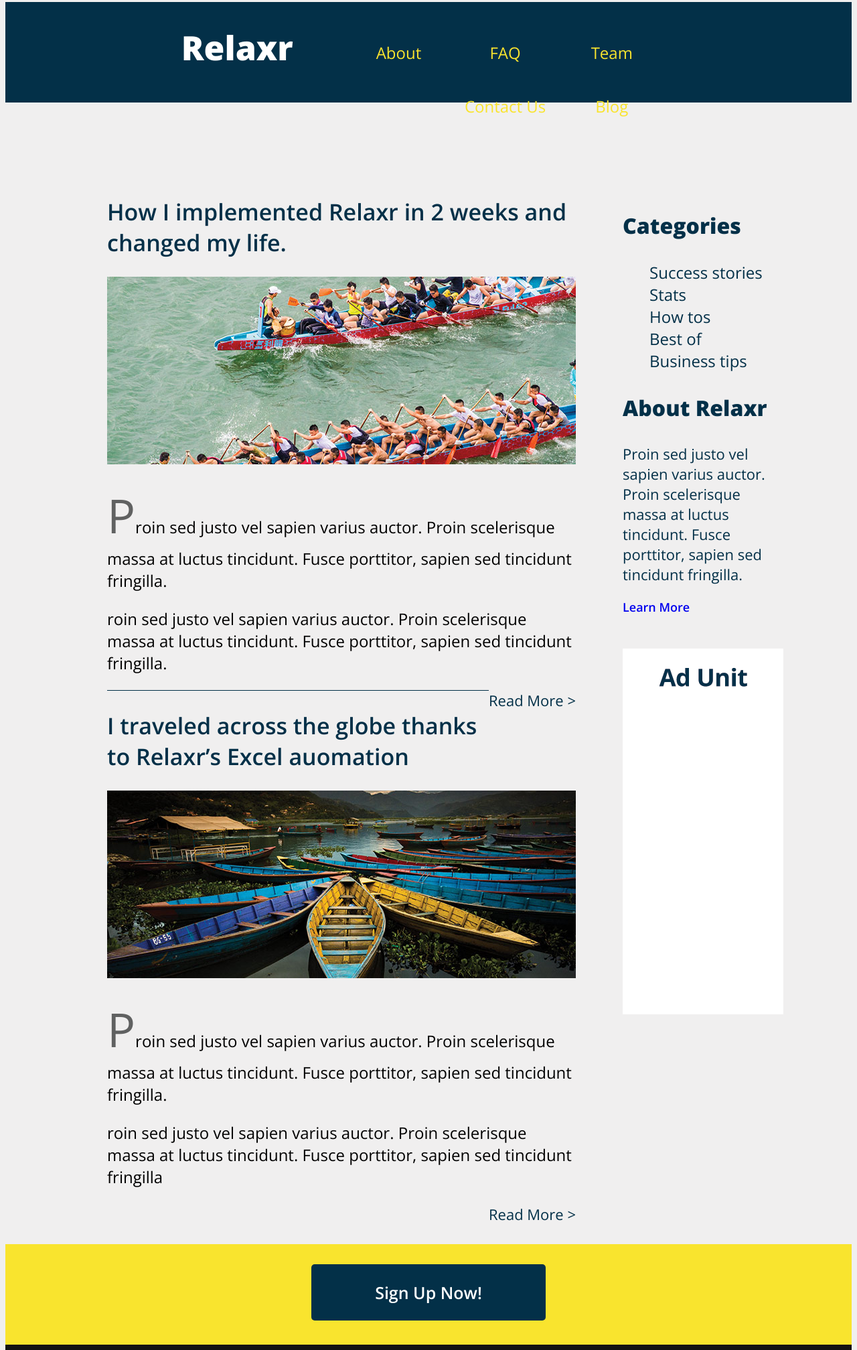
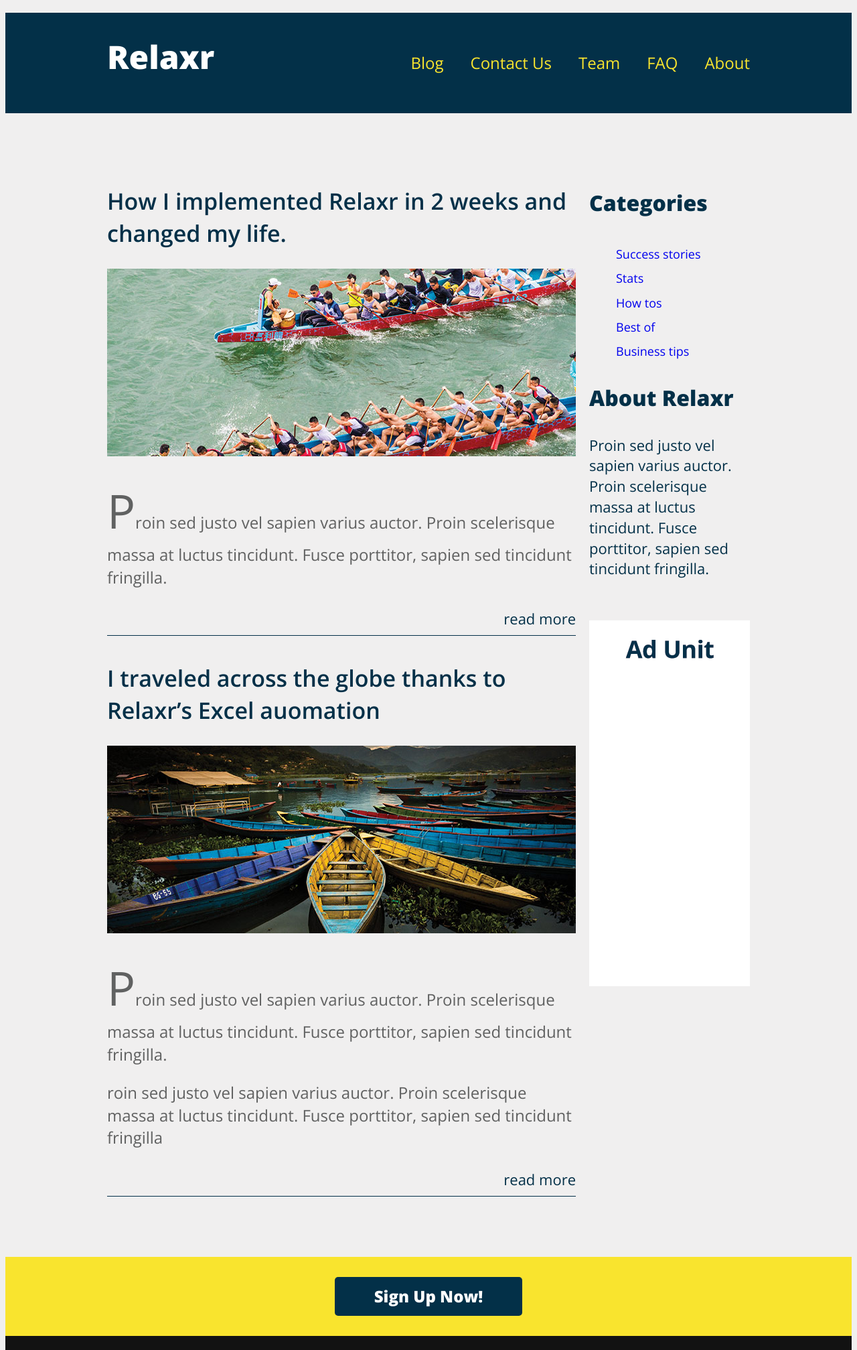
Before and after one commit to CRweaver/Assignment3, a plain HTML site: page index.html in a window 1280 px wide. Shown: the part 5-2020 px from the top of the page at 67% size. Drawn offline with nearby package versions, Linux system fonts and the light colour scheme.

Commit message:
changes as per marking

```diff
--- a/css/style.css
+++ b/css/style.css
@@ -1,49 +1,56 @@
+
+.cf:before,
+.cf:after {
+    content: " ";
+    display: table;
+ }
+
+.cf:after {
+    clear: both;
+ }
+
 
 body{
-     background-color:#f0efef
+    font-size: 26px;
+    line-height: 1.4;
+    color: #606161;
+    font-family: "Open Sans", Helvetica, Arial, sans-serif;
+    font-weight: 300;
+    background: #F0EFEF none repeat scroll 0% 0%;
 }
 
 p {
 	font-size:24px;
 	font-weight:100;
-	font-family:Open Sans;
-}
-
-.categorieslist {
-	font-family:Open Sans;
-    font-weight:200;
-    font-size:32px;
 }
 
 h1{
     color:#FFF;
-    font-family: open sans;
     font-weight:800;
     font-size:50px;
 }
 
 h2{
-    font-family:open sans;
     font-size:34px;
     font-weight:600;
     color:#033048;
 }
 
 h3{
-    font-family:open sans;
     font-size:32px;
     font-weight:800;
     color:#033048;
 }
 
-nav. a {
-    color:#f9e42e;
-    text-decoration: none;
+h4 {
+    font-size:24px;
+	font-weight:100;
 }
 
-.navbar a:hover{
-    color:#FFF;
+ul {
+    list-style: none;
 }
+
 
 header {
      width: 100%;
@@ -51,35 +58,82 @@ header {
      height:150px;
 }
 
+#header{
+    background:#033048;
+}
+
+header nav ul li {
+    display: inline-block;
+    margin: 0 0 0 40px;
+    font-size: 24px;
+    float:right;
+}
+
+header .logo {
+    color: #fff;
+    float: left;
+}
+
+.logo {
+    font-size: 48px;
+    font-weight: 800;
+}
+
+header nav a {
+    color:#f9e42e;
+    text-decoration: none;
+}
+
+nav a:hover{
+    color:#FFF;
+}
+
 
 nav{
     color:#f9e42e;
     font-size: 24px;
-    font-family: Open Sans;
-    font-size: 24px;
+    line-height: 150px;
     }
 
-.navwrap{
-    width: 100%;
-    padding-left: 0;
-    padding-right: 30px;
-    position: relative;
+#wrap{
+    margin-top: 80px;
 }
+
+.container {
+    width: 960px;
+    margin: 0 auto;
+}
+
+#left{
+    width:700px;
+    float:left;
 }
 
 article{
     width:700px;
 }
 
-aside {
-    width:240px;
-    margin:50px;
-    list-style: none;
+article a {
+    font-size: 22px;
+    font-weight: 400;
+    float: right;
+    text-decoration: none;
+    color:#033048;
 }
 
-ul {
-    font-family: opens sans;
-    list-style: none;
+article a:hover {
+    color:#f9e42e;
+}
+
+#sidebar {
+    width: 240px;
+    float: left;
+    margin-left: 20px;
+}
+
+#sidebar p {
+    padding-bottom:40px;
+
 }
 
 aside p {
@@ -89,11 +143,54 @@ aside p {
 }
 
 aside a {
-    font-family: Opens sans;
-    font-size:18px;
+    font-size: 18px;
     text-decoration: none;
-    font colour: #033048;
     font-weight: 100;
+}
+
+.post {
+    border-bottom: 1px solid #043049;
+    padding-bottom: 40px;
+    margin-bottom: 40px;
+}
+
+a:hover {
+    color:#f9e42e;
+}
+
+.readmore, .readless {
+    text-align: right;
+    margin-top: 30px;
+}
+
+.righthand {
+    float:right;
+    width: 240px;
+    margin-top:50px;
+}
+
+#signup {
+    background: #F9E42E none repeat scroll 0% 0%;
+    padding: 30px;
+    text-align: center;
+    margin-top: 50px;
+}
+
+.button {
+    border-radius: 5px;
+    font-weight: 800;
+    padding: 12px 0px;
+    width: 280px;
+    font-size: 28px;
+    text-align: center;
+    display: block;
+    margin: 0px auto;
+}
+
+.blue {
+    background: #033048 none repeat scroll 0% 0%;
+    color: #FFF;
+    font-size: 24px;
 }
 
 footer{
@@ -102,7 +199,6 @@ footer{
     width:100%;
     float:left;
     color: #FFF;
-    font-family: Open sans;
     text-align:center;
 }
 
@@ -115,131 +211,10 @@ footer ul li{
     display: inline-block;
     list-style: none;
     margin: 0 26px 75px;
-
 }
 
 small{
     font-size: 20px;
     color:#FFF;
     padding: 30px;
-    font-family: open sans;
 }
-
-#header{
-    background:#033048;
-}
-
-.logocontainer{
-    width: 34%;
-    float: left;
-    text-align: right;
-}
-
-.navbar{
-    width: 44%;
-    padding-top:20px;
-    float: left;
-    text-align: right;
-}
-
-header nav a {
-    background-color: #f9e42e;
-    text-decoration: none;
-}
-
-.nav a {
-    position: relative;
-    font-size: 24px;
-    text-decoration: none;
-}
-
-.nav a,
-header nav a {
-    display: inline-block;
-    width: 150px;
-    height: 80px;
-    line-height: 80px;
-    margin-right: 1%;
-    text-align: center;
-    color:#f9e42e;
-    font-family:open sans;
-}
-
-.nav ul li {
-   margin: 0;
-   padding: 0;
-   display: inline;
-}
-
-aside nav a {
-    text-decoration: none;
-    color:#033048;
-    font-size: 24px;
-    font-family: Open Sans;
-}
-
-
-a:hover {
-    color:#f9e42e;
-}
-
-
-
-#wrap{
-    width:960px;
-    margin: 0 auto;
-}
-
-#left{
-    width:700px;
-    float:left;
-    margin-top:50px;
-}
-
-.righthand {
-    float:right;
-    width: 240px;
-    margin-top:50px;
-}
-
-.signup {
-    width: 100%;
-    text-align: center;
-    background: #f9e42e;
-    height: 150px;
-    float: left;
-    margin-top: 30px;
-}
-
-.signup a {
-    font-family: 'Open Sans', sans-serif;
-    color: white;
-    text-decoration: none;
-    display: inline-block;
-    width: 300px;
-    background-color: #033048;
-    padding: 25px;
-    border-radius: 5px;
-    margin-top: 30px;
-    font-weight: 600;
-    font-size: 25px;
-}
-
-hr {
-    background: #033048;
-    height: 1px;
-    border:none;
-}
-
-article a {
-    font-size: 22px;
-    font-weight: 400;
-    font-family: open sans;
-    float: right;
-    text-decoration: none;
-    color:#033048;
-}
-
-article a:hover {
-    color:#f9e42e;
-}
--- a/index.html
+++ b/index.html
@@ -4,18 +4,18 @@
 	<meta charset="utf-8">
     	<meta name="relaxrblog" content="about relaxr blog">
     	<meta name="relaxr" content="about">
-
     <title>
 	    Relaxr Blog
     </title>
         <link href='https://fonts.googleapis.com/css?family=Open+Sans:400,800,600,300,300italic' rel='stylesheet' type='text/css'>
         <link rel="stylesheet" href="css/style.css">
+        <script src="jquery-1.11.3.min.js"></script>
 </head>
     <body>
      <header>
-            <div class="nav cf">
-                <div class="logocontainer"><h1>Relaxr</h1></div>
-                <div class="navbar">
+          <div class="container">
+            <h1 class="logo">Relaxr</h1>
+            <nav>
                 <ul>
                     <li><a href="/about">About</a></li>
                     <li><a href="/FAQ">FAQ</a></li>
@@ -23,29 +23,27 @@
                     <li><a href="#">Contact Us</a></li>
                     <li><a href="#">Blog</a></li>
                 </ul>
-                </div>
+            </nav>
          </div>
      </header>
     <div id="wrap">
+       <div class="container cf">
         <div id="left">
-        <article>
+            <article class="post">
                 <h2>How I implemented Relaxr in 2 weeks and changed my life.</h2>
                 <img src="images/blog_photo1.jpg" alt="blog_photo1">
-			    <p><span style="color:#606161; font-size:70px; font-weight:400; font-family: Open sans;">P</span>roin sed justo vel sapien varius auctor. Proin scelerisque massa at luctus tincidunt. Fusce porttitor, sapien sed tincidunt fringilla.</p><p>roin sed justo vel sapien varius auctor. Proin scelerisque massa at luctus tincidunt. Fusce porttitor, sapien sed tincidunt fringilla.</p>
-			    <a href="#">Read More ></a>
+                <p><span style="color:#606161; font-size:70px; font-weight:400; font-family: Open sans;">P</span>roin sed justo vel sapien varius auctor. Proin scelerisque massa at luctus tincidunt. Fusce porttitor, sapien sed tincidunt fringilla.</p>
+                 <p class="readmore"><a href="#">read more</a></p>
             </article>
-        <hr/>
-        <article>
+        <article class="post">
 			    <h2>I traveled across the globe thanks to Relaxr’s Excel auomation</h2>
 			    <img src="images/blog_photo2.jpg" alt="blog_photo2">
 			<p><span style="color:#606161; font-size:70px; font-weight:400; font-family: Open sans;">P</span>roin sed justo vel sapien varius auctor. Proin scelerisque massa at luctus tincidunt. Fusce porttitor, sapien sed tincidunt fringilla. </p><p>roin sed justo vel sapien varius auctor. Proin scelerisque massa at luctus tincidunt. Fusce porttitor, sapien sed tincidunt fringilla</p>
-       <a href="#">Read More ></a>
+            <p class="readmore"><a href="#">read more</a></p>
         </article>
       </div>
-    <div class="righthand">
-    <aside>
+       <aside id="sidebar">
         <h3>Categories</h3>
-            <nav>
                 <ul>
                     <li><a href="#">Success stories</a></li>
                     <li><a href="#">Stats</a></li>
@@ -53,18 +51,15 @@
                     <li><a href="#">Best of</a></li>
                     <li><a href="#">Business tips</a></li>
                 </ul>
-            </nav>
                 <h3>About Relaxr</h3>
                 <p>Proin sed justo vel sapien varius auctor. Proin scelerisque massa at luctus tincidunt. Fusce porttitor, sapien sed tincidunt fringilla.</p>
-        <a href="http://patnolanireland.github.io/fewd-curriculum/"><span style="font-weight: 600; font-family: open sans; font size: 22px;">Learn More</span></a>
-            </aside>
-            <aside>
                 <img src="images/ad-unit.png" alt="#">
         </aside>
     </div>
 </div>
-      <div class="signup cf">
-                <a href="#">Sign Up Now!</a>
+     <aside id="signup">
+      <a class="button blue" href="#">Sign Up Now!</a>
+     </aside>
         </div>
        <footer>
                 <h1>Relaxr</h1>
@@ -74,5 +69,15 @@
                     </ul>
                 copyrightRelaxr
         </footer>
+<script>
+$(document).ready(function(){
+
+function toggleAnswer1() {
+  $('#answer1').slideToggle();
+}
+    $('#answer1').hide();
+    $('#question1').click(toggleAnswer1);
+});
+</script>
     </body>
 </html>
```
Lines whose indentation alone changed are shown as unchanged.
